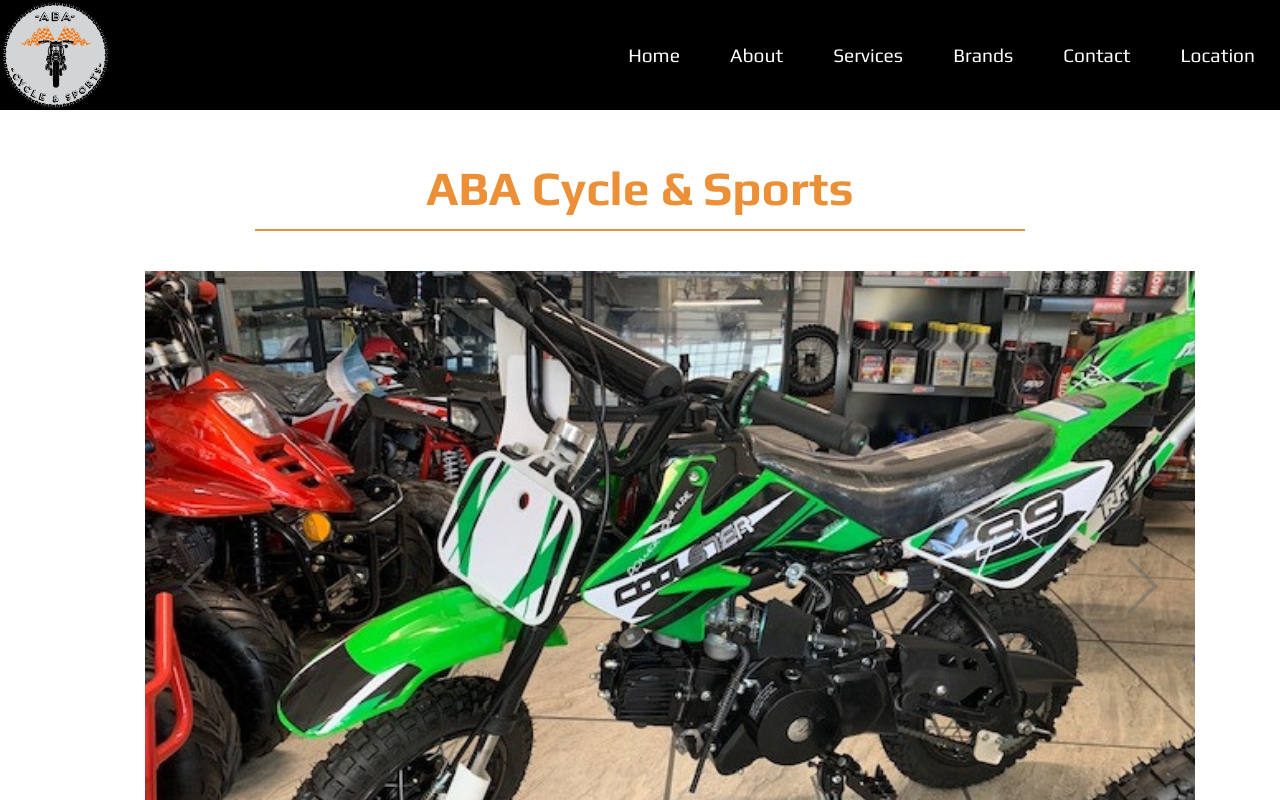
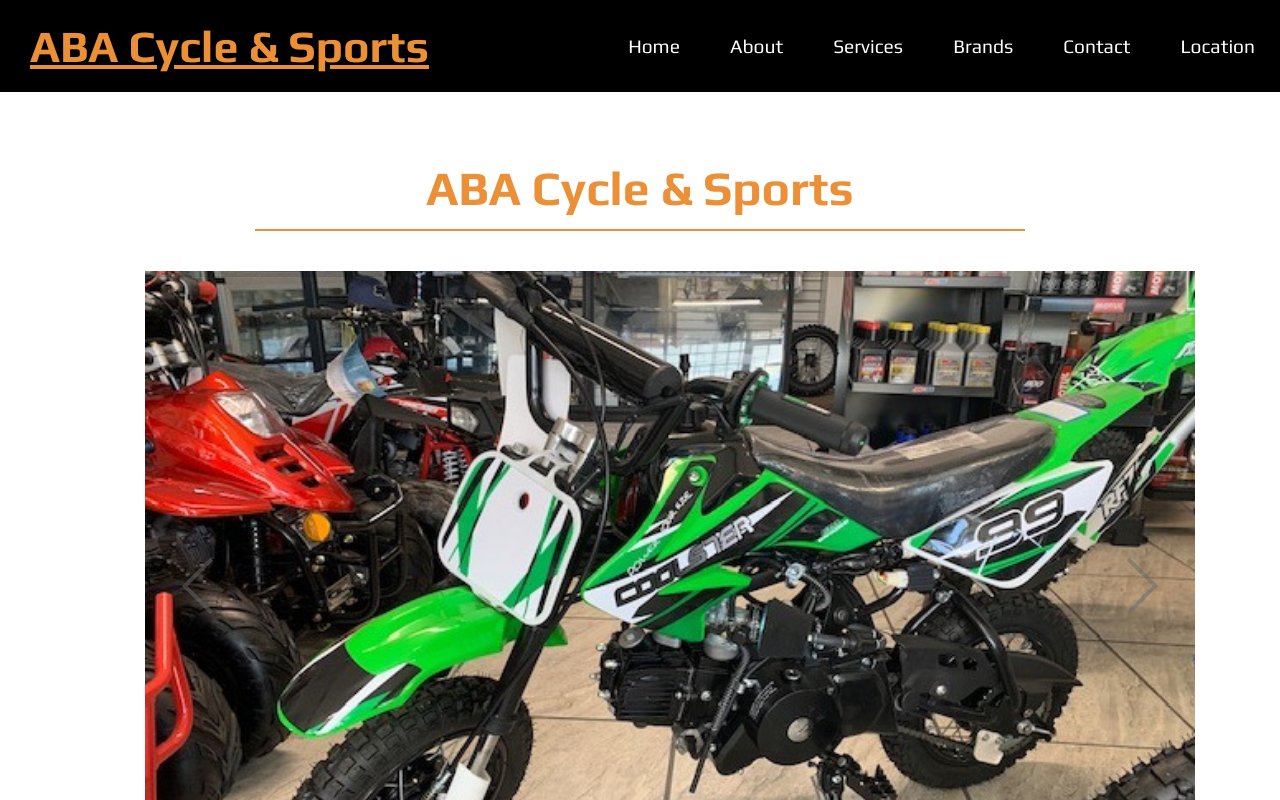
Before and after one commit to CarlosOriol3/aba-cycle-sports-website, a React (Create React App) app: page / in a window 1280 px wide. Shown: the top 800 px of the page. Built offline with nearby package versions, Linux system fonts and the light colour scheme.

Commit message:
navbar fix

```diff
--- a/public/index.html
+++ b/public/index.html
@@ -26,7 +26,7 @@
       work correctly both with client-side routing and a non-root public URL.
       Learn how to configure a non-root public URL by running `npm run build`.
     -->
-    <title>React App</title>
+    <title>ABA Cycle &amp; Sports</title>
   </head>
   <body>
     <noscript>You need to enable JavaScript to run this app.</noscript>
--- a/src/Components/Navbar/Navbar.js
+++ b/src/Components/Navbar/Navbar.js
@@ -3,7 +3,8 @@ import './navbar.css'
 import NavigationItems from '../NavigationItems/NavigationItems'
 const Navbar = (props) =>
     <nav className='navbar'>
-        <img width='110px' src={process.env.PUBLIC_URL + '/abaLogo.png'} alt='ABA Cycle'/>
+        <h1>ABA Cycle &amp; Sports</h1>
+        <img src={process.env.PUBLIC_URL + '/abaLogo.png'} alt='ABA Cycle'/>
         <NavigationItems />
         <div className='ham' onClick={props.hamClicked}>
             <div className='ham-line'></div>
--- a/src/Components/Navbar/navbar.css
+++ b/src/Components/Navbar/navbar.css
@@ -10,19 +10,34 @@
     z-index: 80;
 }
 
+.navbar img{
+  width: 90px;
+}
+
 .ham-line {
   width: 35px;
   height: 3px;
   background-color: white;
-  margin: 14px 0;
+  margin: 10px 0;
 }
 
 .ham{
     padding: 20px;
 }
-
+.navbar h1{
+  display: none;
+}
 @media(min-width: 800px){
   .ham{
     display: none;
   }
+  .navbar img{
+    display: none;
+  }
+  .navbar h1{
+    display: block;
+    text-decoration: underline;
+    margin: 20px 30px;
+    font-size: 2.8em;
+  }
 }
--- a/src/Components/SideMenu/SideMenu.js
+++ b/src/Components/SideMenu/SideMenu.js
@@ -15,12 +15,6 @@ const SideMenu = (props) => {
                 <a href='#brands' onClick={props.closed}><h2 className='menu-item'>Brands</h2></a>
                 <a href='#contact' onClick={props.closed}><h2 className='menu-item'>Contact</h2></a>
                 <a href='#location' onClick={props.closed}><h2 className='menu-item'>Location</h2></a>
-
-
-
-
-
-
             </div>
         </>
     )
```
